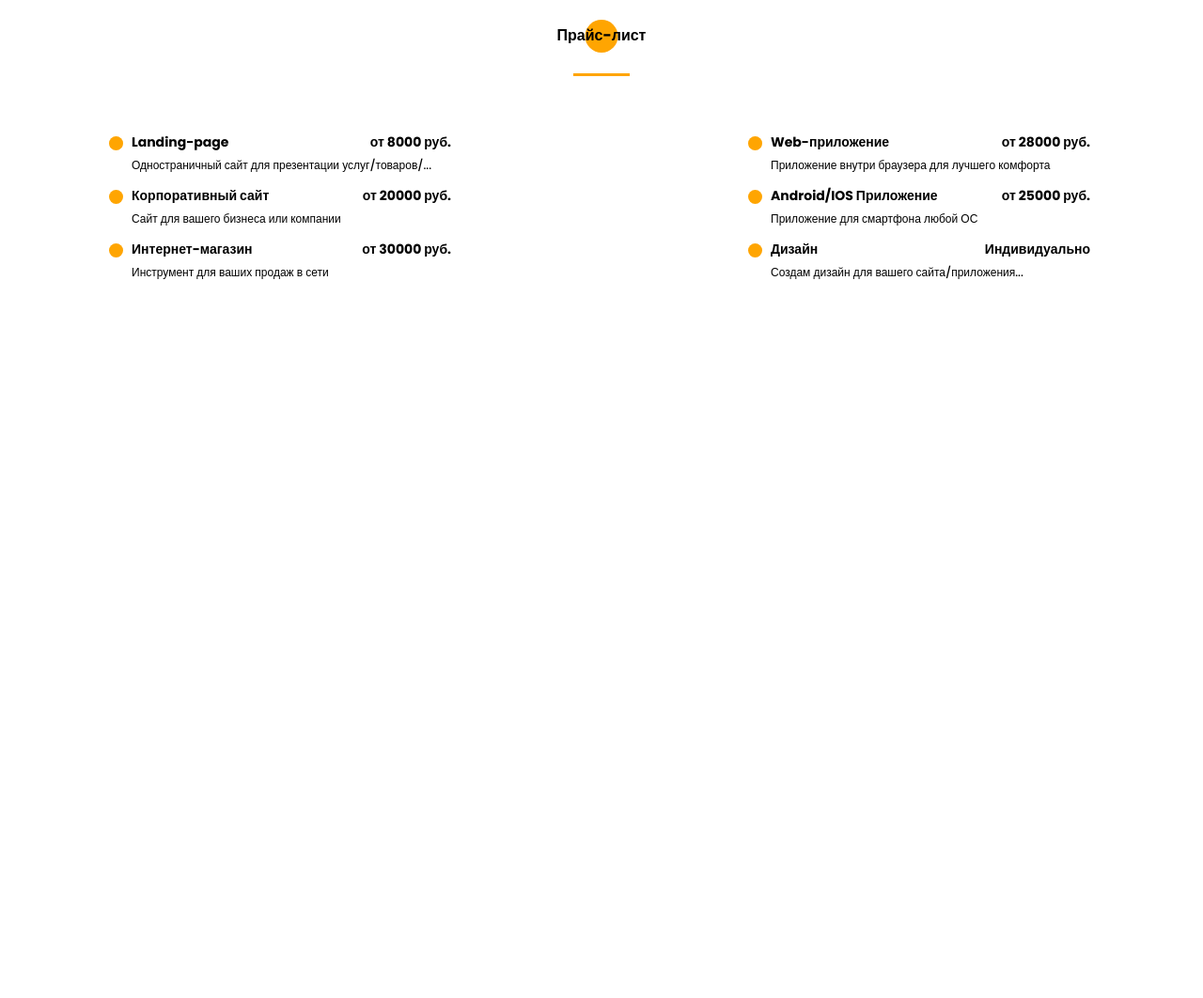
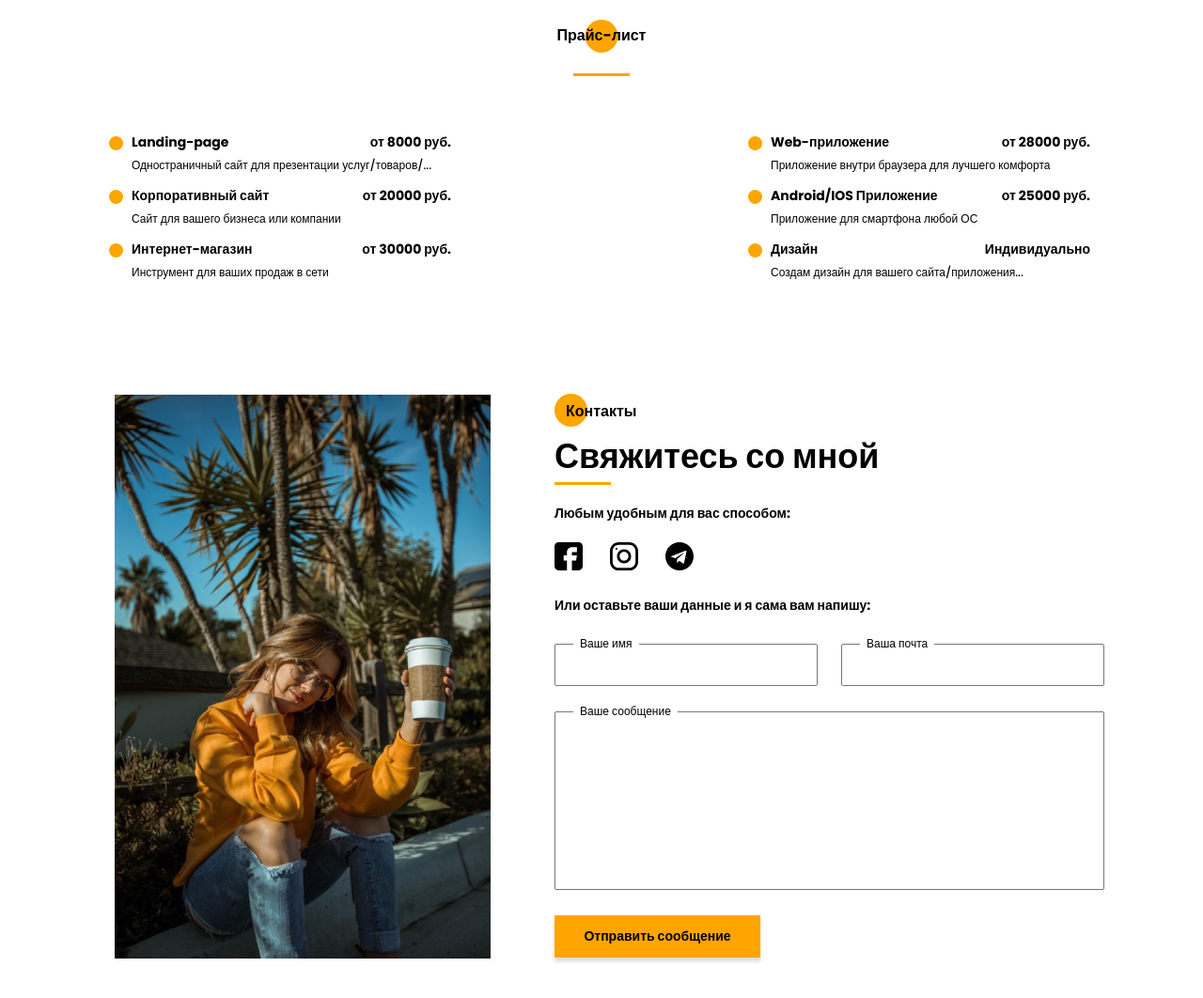
Before and after one commit to NazarStepaniuk/Portfolio, a website: page src/index.html in a window 1280 px wide. Shown: the part 4163-5225 px from the top of the page at 94% size. Before the commit the page ends 4463 px from the top, so only its background shows below. Drawn offline with Linux system fonts and the light colour scheme.

Commit message:
add contacts section

```diff
--- a/src/index.html
+++ b/src/index.html
@@ -341,6 +341,44 @@
             </div>
         </div>
     </section>
+
+    <section class="contacts">
+        <div class="container">
+            <div class="contacts__wrapper">
+                <div class="contacts__photo"><img src="img/main_photo.jpg" alt="photo"></div>
+
+                <div class="contacts__descr">
+                    <h2 class="contacts__title title title_fs16">Контакты</h2>
+                    <div class="contacts__subtitle title">Свяжитесь со мной</div>
+                    <div class="divider"></div>
+                    <div class="contacts__text title title_fs14">Любым удобным для вас способом:</div>
+                    <div class="contacts__social">
+                        <a href="#" class="contacts__link"><img src="icons/social/facebook.svg" alt="facebook" class="rotate90"></a>
+                        <a href="#" class="contacts__link"><img src="icons/social/instagram.svg" alt="instagram"></a>
+                        <a href="#" class="contacts__link"><img src="icons/social/telegram.svg" alt="telegram "></a>
+                    </div>
+                    <div class="contacts__text title title_fs14">Или оставьте ваши данные и я сама вам напишу:</div>
+
+                    <form action="#" class="contacts__form">
+                        <div class="contacts__input">
+                            <input type="text" name="name" id="name">
+                            <label for="name">Ваше имя</label>
+                        </div>
+                        <div class="contacts__input">
+                            <input type="email" name="email" id="email">
+                            <label for="email">Ваша почта</label>
+                        </div>
+                        <div class="contacts__textarea">
+                            <textarea name="text" id="text"></textarea>
+                            <label for="text">Ваше сообщение</label>
+                        </div>
+                        <button class="button contacts__button">Отправить сообщение</button>
+                    </form>
+                </div>
+            </div>
+
+        </div>
+    </section>
     <script src="js/script.js"></script>
 </body>
 </html>
--- /dev/null
+++ b/src/sass/blocks/_contacts.sass
@@ -0,0 +1,63 @@
+.contacts
+    padding: 120px 0 90px 0
+    &__wrapper
+        display: grid
+        padding: 0 35px 0 52px
+        grid-template-columns: 400px 585px
+        justify-content: space-between
+    &__photo
+        img
+            width: 100%
+    &__title
+        margin-top: 5px
+        padding-left: 12px
+        position: relative
+        @include before-circle
+    &__subtitle
+        margin-top: 8px
+    &__text, &__social
+        margin-top: 20px
+    &__link
+        margin-right: 25px
+        img
+            height: 30px
+            width: 30px
+    &__form
+        margin-top: 30px
+        display: grid
+        grid-template: 45px 190px 45px / repeat(2, 280px)
+        column-gap: 25px
+        row-gap: 27px
+        label
+            display: block
+            position: absolute
+            font-weight: 500
+            font-size: 12px
+            background-color: #fff
+            top: -9px
+            left: 20px
+            padding: 0 7px
+    &__input
+        position: relative
+        input
+            width: 100%
+            height: 100%
+            padding: 0 20px
+            font-weight: 500
+            font-size: 12px
+    &__textarea
+        position: relative
+        grid-column: 1 / 3
+        textarea
+            height: 100%
+            width: 100%
+            resize: none
+            padding: 20px
+    &__button
+        border: none
+        font-weight: 700
+        font-size: 14px
+        width: 219px
+        height: 100%
+.rotate90
+    transform: rotate(90deg)
--- a/src/sass/style.sass
+++ b/src/sass/style.sass
@@ -22,3 +22,4 @@
 @import 'blocks/skills'
 @import 'blocks/portfolio'
 @import 'blocks/prices'
+@import 'blocks/contacts'
```
Also changed, not shown: dist/css/style.min.css, dist/index.html, src/css/style.min.css.
